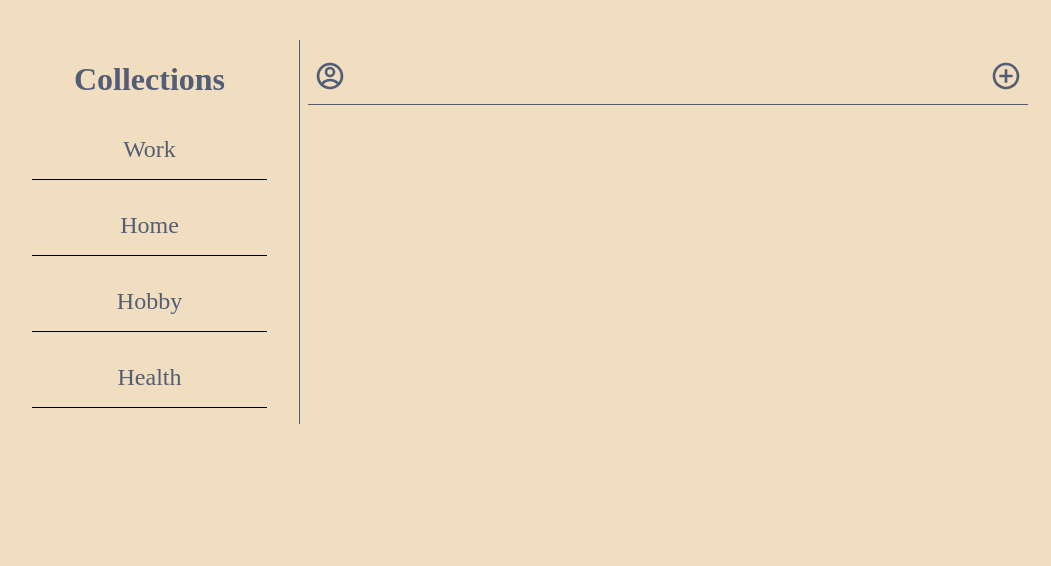
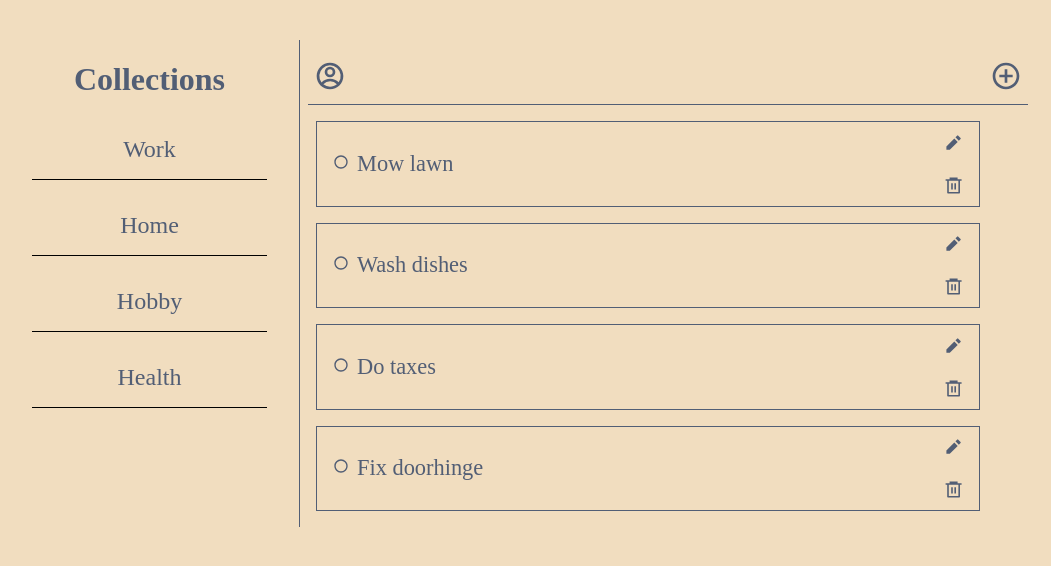
Before and after one commit to zach28attack/TodoList, a React (Vite) app in the folder client/: page / in a window 1280 px wide. Shown: the top 566 px of the page, without its empty margins (40-1091 px from the left). Built offline with nearby package versions, Linux system fonts and the light colour scheme.

Commit message:
import list header and list item components

```diff
--- a/client/src/components/List.jsx
+++ b/client/src/components/List.jsx
@@ -1,9 +1,17 @@
 import Class from "./List.module.css";
 import ListHeader from "./ListHeader.jsx";
+import ListItem from "./ListItem.jsx";
+
 function List() {
+  const items = ["Mow lawn", "Wash dishes", "Do taxes", "Fix doorhinge"];
   return (
     <>
-      <ListHeader />
+      <div>
+        <ListHeader />
+        {items.map((item) => (
+          <ListItem title={item} />
+        ))}
+      </div>
     </>
   );
 }
```
